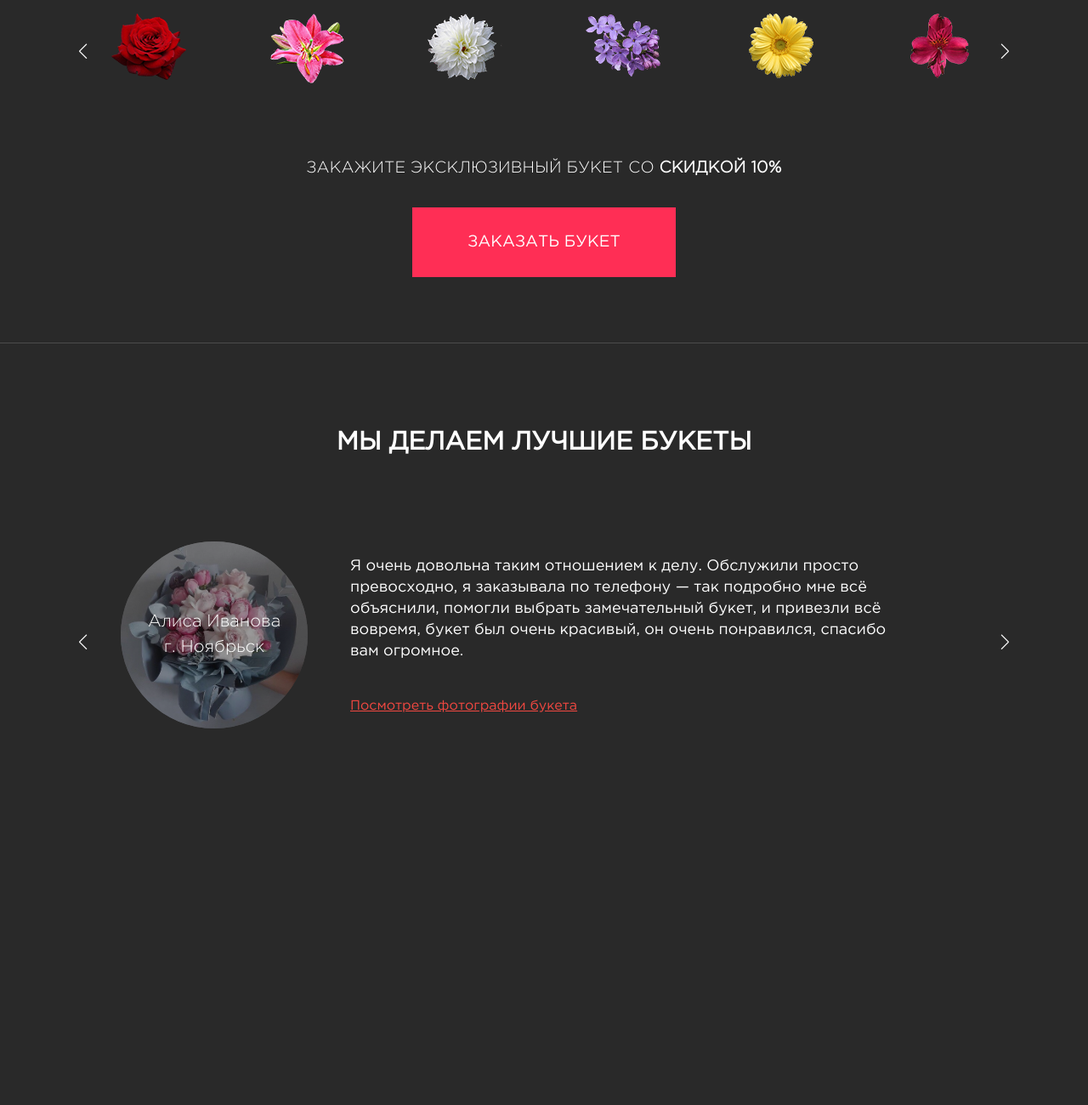
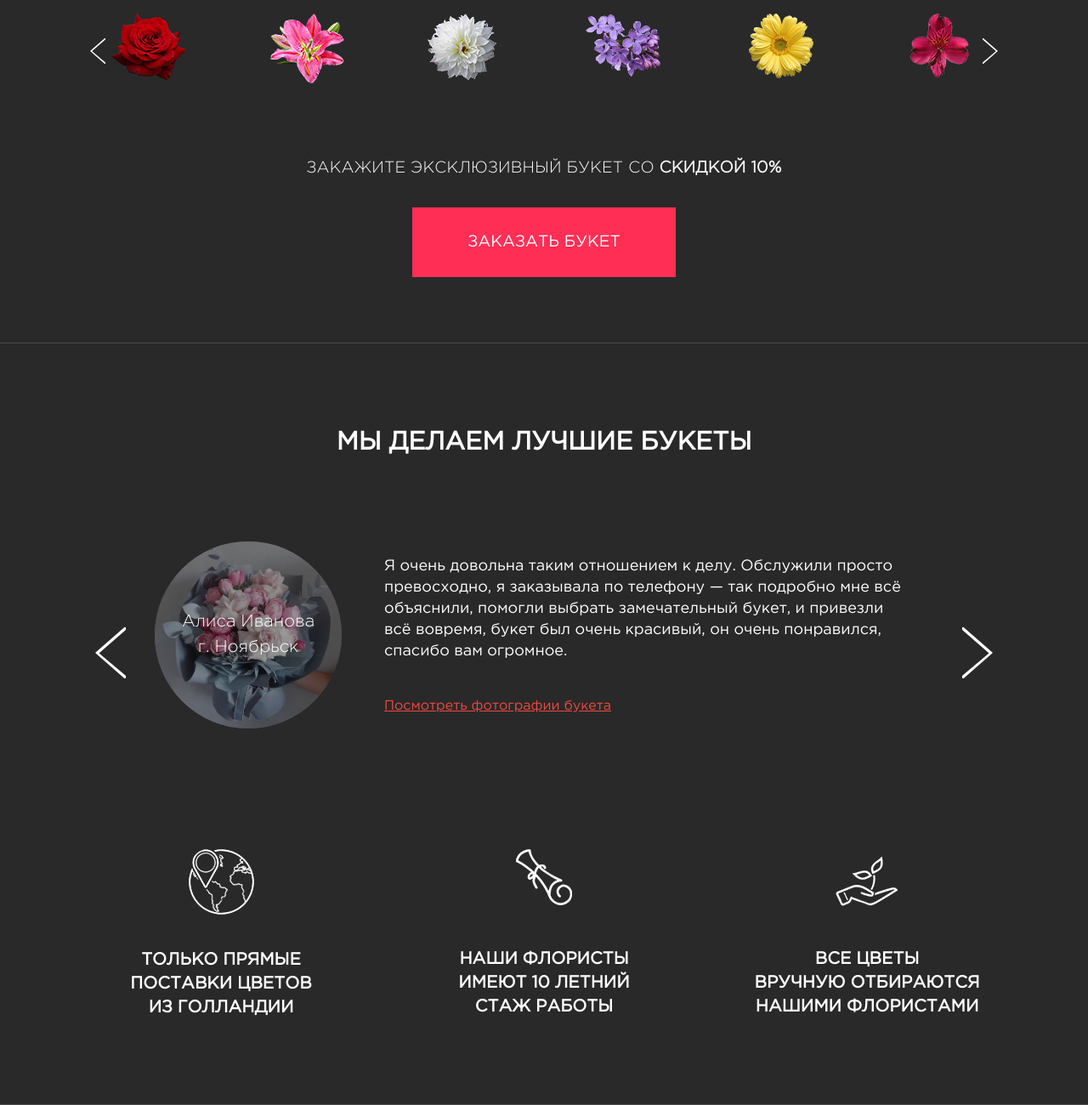
Before and after one commit to NeverMind109/Flower-delivery, a plain HTML site: page index.html in a window 1280 px wide. Shown: the part 452-1752 px from the top of the page at 85% size. Before the commit the page ends 1425 px from the top, so only its background shows below. Drawn offline with nearby package versions, Linux system fonts and the light colour scheme.

Commit message:
Created: Added arrows sliders & advantages block

```diff
--- a/index.html
+++ b/index.html
@@ -20,7 +20,7 @@
                 </div>
                 <div class="col-md-6">
                     <span class="header__description">Интернет-магазин<br> цветов с доставкой<br> по всей
-                        <span class="header__description--red">России</span>
+                        <span class="header__description-red">России</span>
                     </span>
                 </div>
                 <div class="col-md-3">
@@ -36,6 +36,9 @@
             <h1 class="hero__title hero__title--margin">Эксклюзивные цветы и букеты<br> flowers Shop</h1>
             <p class="hero__description">первая в россии эксклюзивная доставка цветов<br> для людей, которые ценят <b>уникальность</b></p>
             <div class="swiper flowers-slider flowers-slider--margin">
+                <!-- Кнопки навигации -->
+                <button class="flowers-slider__button flowers-slider__button--next"></button>
+                <button class="flowers-slider__button flowers-slider__button--prev"></button>
                 <div class="swiper-wrapper">
                 <!-- Слайды с цветами -->
                     <div class="swiper-slide"><img src="img/flowers/flower-1.png" alt="Image: Flower" class="flowers-slider__image"></div>
@@ -58,9 +61,12 @@
         <div class="container">
             <h2 class="reviews__title">Мы делаем лучшие букеты</h2>
             <div class="swiper reviews-slider reviews-slider--margin">
+                <!-- Кнопки навигации -->
+                <button class="review-slider__button review-slider__button--next"></button>
+                <button class="review-slider__button review-slider__button--prev"></button>
                 <div class="swiper-wrapper">
                 <!-- Слайды с отзывами -->
-                    <div class="swiper-slide reviews-slide d-flex align-items-center"> <!-- d-flex и AIC классы из bootstrap -->
+                    <div class="swiper-slide review d-flex align-items-center"> <!-- d-flex и AIC классы из bootstrap -->
                         <div class="review__image review__image--1 review__image--margin d-flex align-items-center justify-content-center flex-column">
                             <span class="review__name review__name--margin">Алиса Иванова</span>
                             <span class="review__city">г. Ноябрьск</span>
@@ -70,7 +76,7 @@
                             <a href="#" class="review__link">Посмотреть фотографии букета</a>
                         </div>
                     </div>
-                    <div class="swiper-slide reviews-slide d-flex align-items-center"> <!-- d-flex и AIC классы из bootstrap -->
+                    <div class="swiper-slide review d-flex align-items-center"> <!-- d-flex и AIC классы из bootstrap -->
                         <div class="review__image review__image--2 review__image--margin d-flex align-items-center justify-content-center flex-column">
                             <span class="review__name review__name--margin">Елена Ильина</span>
                             <span class="review__city">г. Москва</span>
@@ -80,7 +86,7 @@
                             <a href="#" class="review__link">Посмотреть фотографии букета</a>
                         </div>
                     </div>
-                    <div class="swiper-slide reviews-slide d-flex align-items-center"> <!-- d-flex и AIC классы из bootstrap -->
+                    <div class="swiper-slide review d-flex align-items-center"> <!-- d-flex и AIC классы из bootstrap -->
                         <div class="review__image review__image--3 review__image--margin d-flex align-items-center justify-content-center flex-column">
                             <span class="review__name review__name--margin">Мария Давыдова</span>
                             <span class="review__city">г. Москва</span>
@@ -97,6 +103,30 @@
             </div>
         </div>
     </section>
+    <div class="advantages">
+        <div class="container">
+            <div class="row">
+                <div class="col">
+                    <div class="advantages__wrapper advantages__wrapper--margin">
+                        <img src="img/advantages/advantages-1.png" alt="Image: Advantage" class="advantages__image">
+                    </div>
+                    <h3 class="advantages__title">Только прямые  поставки цветов из&nbsp;Голландии</h3>
+                </div>
+                <div class="col">
+                    <div class="advantages__wrapper advantages__wrapper--margin">
+                        <img src="img/advantages/advantages-2.png" alt="Image: Advantage" class="advantages__image">
+                    </div>
+                    <h3 class="advantages__title">Наши флористы имеют 10 летний стаж работы</h3>
+                </div>
+                <div class="col">
+                    <div class="advantages__wrapper advantages__wrapper--margin">
+                        <img src="img/advantages/advantages-3.png" alt="Image: Advantage" class="advantages__image">
+                    </div>
+                    <h3 class="advantages__title">Все цветы вручную&nbsp;отбираются нашими&nbsp;флористами</h3>
+                </div>
+            </div>
+        </div>
+    </div>
     <script src="https://unpkg.com/swiper@7/swiper-bundle.min.js"></script> <!--Подключаем swiper.js-->
     <script src="js/main.js"></script>
 </body>
--- a/js/main.js
+++ b/js/main.js
@@ -3,21 +3,27 @@ const flowersSlider = new Swiper('.flowers-slider', {
     // Параметры слайдера
   loop: true,
   slidesPerView: 6,
+  speed: 100,
+  keyboard: {
+     enabled: true,
+  },
 
   // Стрелки навигации
   navigation: {
-      nextEl: '.swiper-button-next',
-      prevEl: '.swiper-button-prev',
+    nextEl: '.flowers-slider__button--next',
+    prevEl: '.flowers-slider__button--prev',
   },
 });
+
 const reviewsSlider = new Swiper('.reviews-slider', {
   // Параметры слайдера
   loop: true,
   slidesPerView: 1,
+  speed: 400,
 
   // Стрелки навигации
   navigation: {
-      nextEl: '.swiper-button-next',
-      prevEl: '.swiper-button-prev',
+    nextEl: '.review-slider__button--next',
+    prevEl: '.review-slider__button--prev',
   },
 });
--- /dev/null
+++ b/scss/_blocks/_advantages.scss
@@ -0,0 +1,19 @@
+.advantages {
+    text-align: center;
+    padding: 50px 0 100px;
+    border-bottom: 1px solid #4c4c4c;
+    &__wrapper {
+        min-height: 85px;
+        &--margin {
+            margin-bottom: 30px;
+        }
+    }
+    &__title {
+        max-width: 270px;
+        margin: auto;
+        text-transform: uppercase;
+        color: $primary-white-color;
+        font-size: 20px;
+        line-height: 1.4;
+    }
+}
--- a/scss/_blocks/_header.scss
+++ b/scss/_blocks/_header.scss
@@ -4,7 +4,7 @@
         font-family: 'Gotham Pro Light';
         letter-spacing: 0.12px;
         font-size: 12px;
-        &--red {
+        &-red {
             font-family: 'Gotham Pro Medium';
             color: $secondary-red-color;
         }
--- a/scss/_blocks/_hero.scss
+++ b/scss/_blocks/_hero.scss
@@ -49,11 +49,34 @@
         &--margin {
             margin: 87px 0 83px;
         }
+        &__button {
+            position: absolute;
+            width: 30px;
+            height: 30px;
+            top: 50%;
+            transform: translateY(-50%);
+            z-index: 20;
+            border: none;
+            background-color: transparent;
+            background-position: center;
+            background-repeat: no-repeat;
+            background-size: 18px;
+            cursor: pointer;
+            &--next {
+                background-image: url("../img/prev-arrow.svg");
+                right: 18px;
+                transform: rotateY(180deg) translateY(-50%);
+            }
+            &--prev {
+                background-image: url("../img/prev-arrow.svg");
+                left: 18px;
+            }
+        }
     }
 }
-:root {
-    --swiper-navigation-size: 18px;
+.swiper-button-next {
+    display: none;
 }
-:root {
-    --swiper-theme-color: #fff;
+.swiper-button-prev {
+    display: none;
 }
--- a/scss/_blocks/_reviews.scss
+++ b/scss/_blocks/_reviews.scss
@@ -1,5 +1,5 @@
 .reviews {
-    padding: 100px 0;
+    padding: 100px 0 50px;
     &__title{
         margin: 0;
         font-size: 30px;
@@ -12,12 +12,35 @@
             margin: 98px 0 0;
         }
     }
-    &-slide {
-        padding-left: 60px;
-        padding-right: 60px;
-    }
 }
 .review {
+    padding-left: 100px;
+    padding-right: 70px;
+    &-slider {
+        &__button {
+            position: absolute;
+            width: 60px;
+            height: 60px;
+            z-index: 20;
+            top: 50%;
+            transform: translateY(-50%);
+            border: none;
+            background-color: transparent;
+            background-position: center;
+            background-repeat: no-repeat;
+            background-size: 36px;
+            cursor: pointer;
+            &--prev {
+                background-image: url("../img/prev-arrow.svg");
+                left: 18px;
+            }
+            &--next {
+                background-image: url("../img/prev-arrow.svg");
+                right: 18px;
+                transform: rotateY(180deg) translateY(-50%);
+            }
+        }
+    }
     &__image {
         position: relative;
         width: 220px;
@@ -55,8 +78,6 @@
             margin-bottom: 7px;
         }
     }
-    &__description {
-    }
     &__text {
         width: 90%;
         margin: 0;
--- a/scss/style.scss
+++ b/scss/style.scss
@@ -5,3 +5,4 @@
 @import '_blocks/_header.scss';
 @import '_blocks/_hero.scss';
 @import '_blocks/_reviews.scss';
+@import '_blocks/_advantages.scss';
```
Also changed, not shown: css/style.css, img/advantages/advantages-1.png (added), img/advantages/advantages-2.png (added), img/advantages/advantages-3.png (added), img/next-arrow.svg (deleted), 1 other file. Lines whose indentation alone changed are shown as unchanged.
